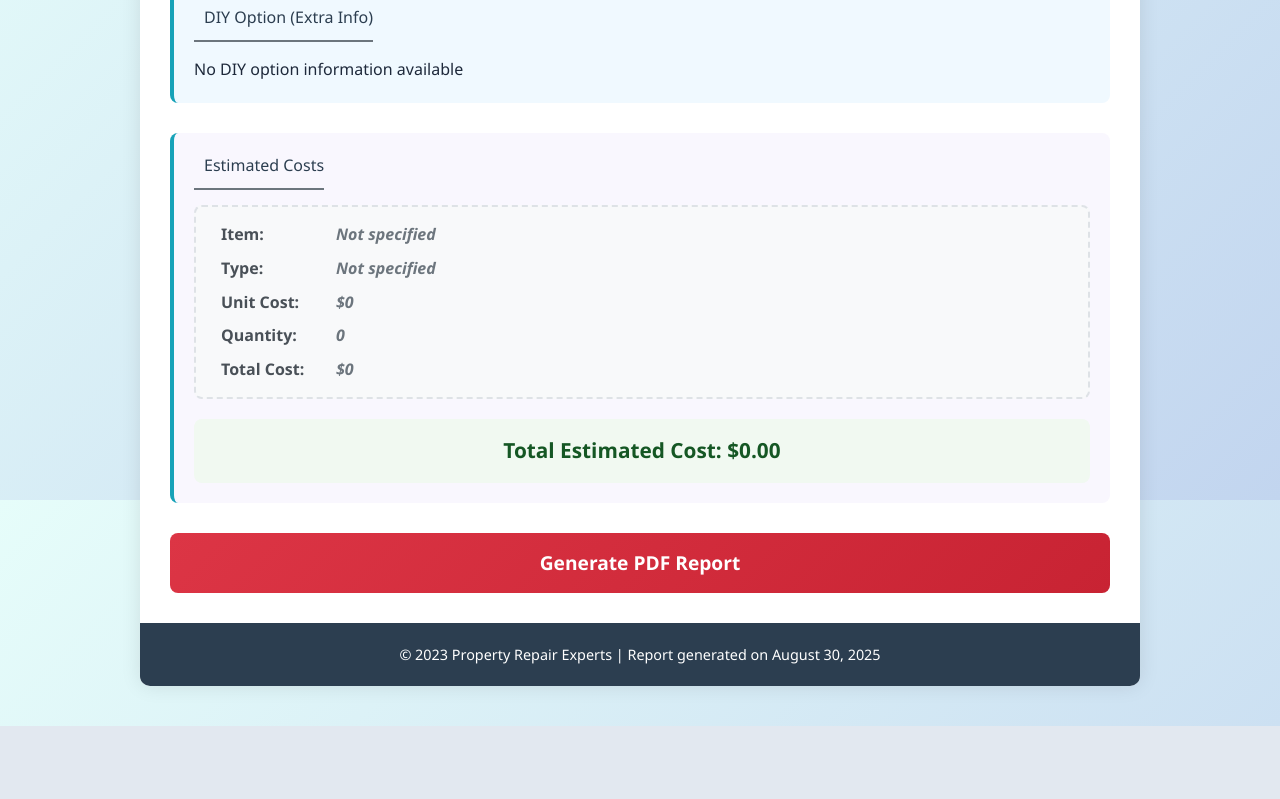
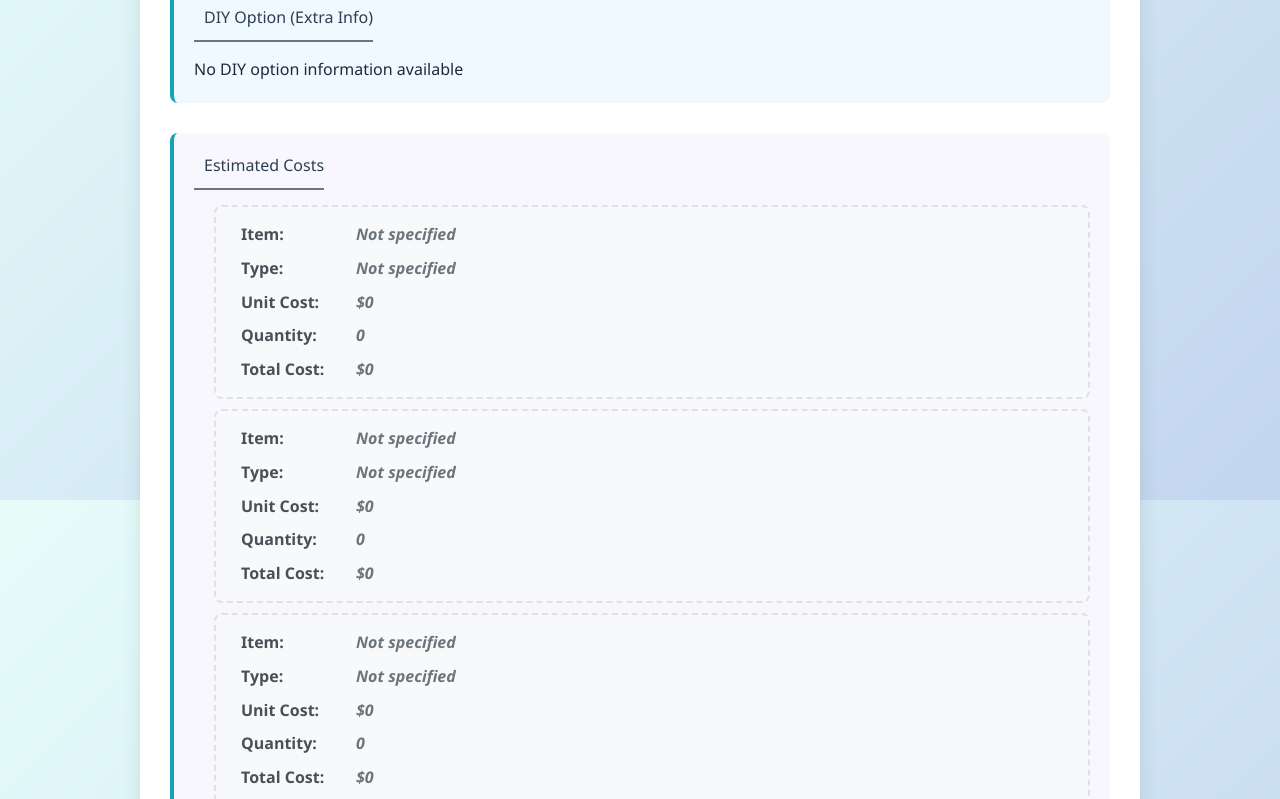
Before and after one commit to AbdulRauf-Sidd/Advanced-Image-Editor-Next.js, a Next.js app: page /property-report in a window 1280 px wide. Shown: the part 1100-1899 px from the top of the page. Before the commit the page ends 1826 px from the top, so only its background shows below. Built offline with nearby package versions, Linux system fonts and the light colour scheme.

Commit message:
change the estimated cost structure modify 1.0

```diff
--- a/src/app/globals.css
+++ b/src/app/globals.css
@@ -2056,6 +2056,7 @@ body {
   border-radius: 8px;
   padding: 15px;
   margin-bottom: 10px;
+  margin-left: 20px;
 }
 
 .property-report-container .default-cost-details {
--- a/src/app/property-report/page.tsx
+++ b/src/app/property-report/page.tsx
@@ -237,9 +237,10 @@ export default function PropertyReport() {
                  </div>
                ))
              ) : (
-               <div className="cost-item default-cost-item">
+               // Show 3 default placeholder items
+               [1, 2, 3].map((itemIndex) => (
+                 <div key={itemIndex} className="cost-item default-cost-item">
                    <div className="cost-type">
-                   {/* <i className="fas fa-dollar-sign"></i> */}
                      <div className="default-cost-details">
                        <div className="cost-row">
                          <span className="cost-label"><strong>Item:</strong></span>
@@ -263,8 +264,8 @@ export default function PropertyReport() {
                        </div>
                      </div>
                    </div>
-                 {/* <div className="cost-amount">$0</div> */}
                  </div>
+               ))
              )}
 
              <div className="total-cost">
```
Lines whose indentation alone changed are shown as unchanged.
